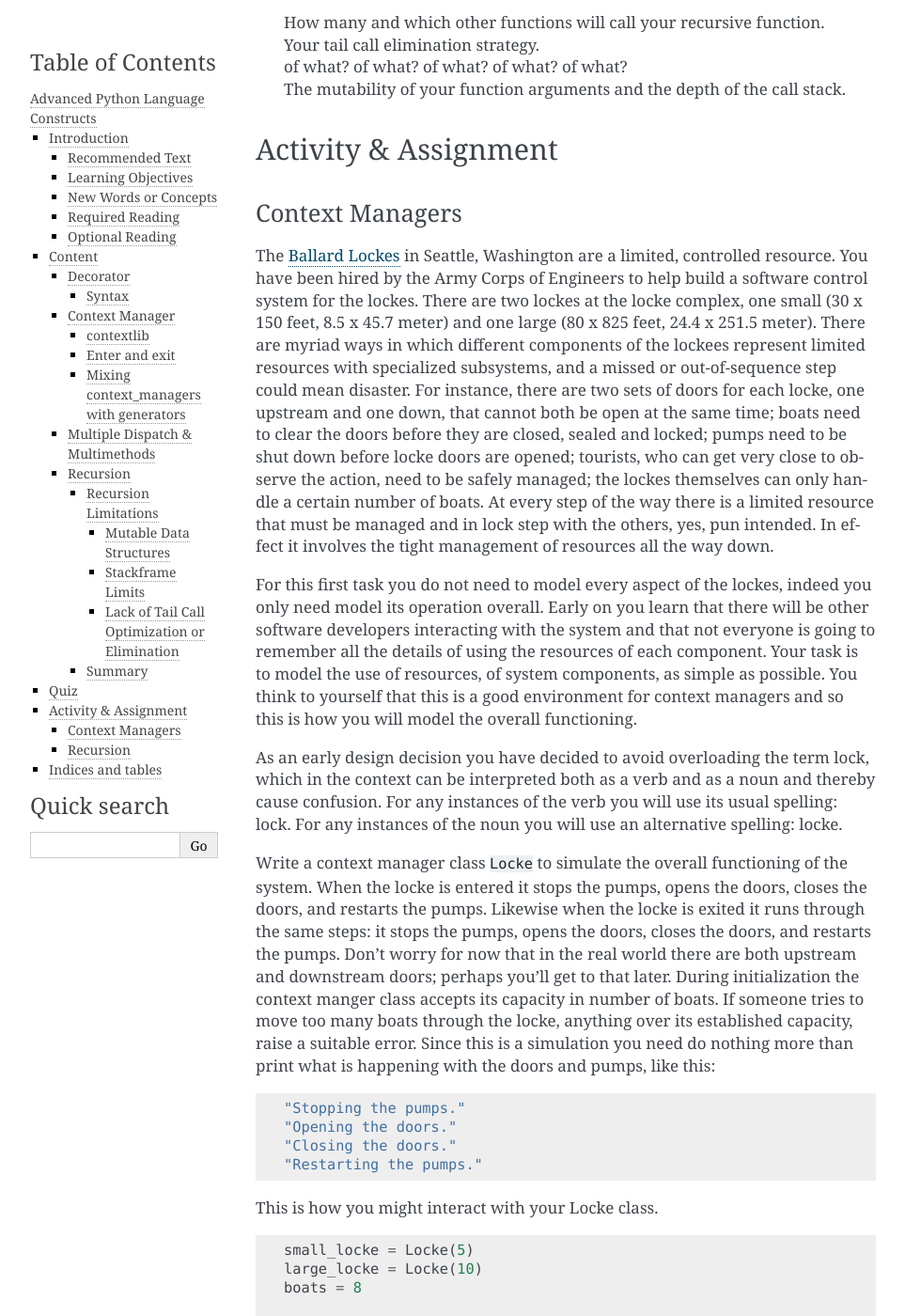
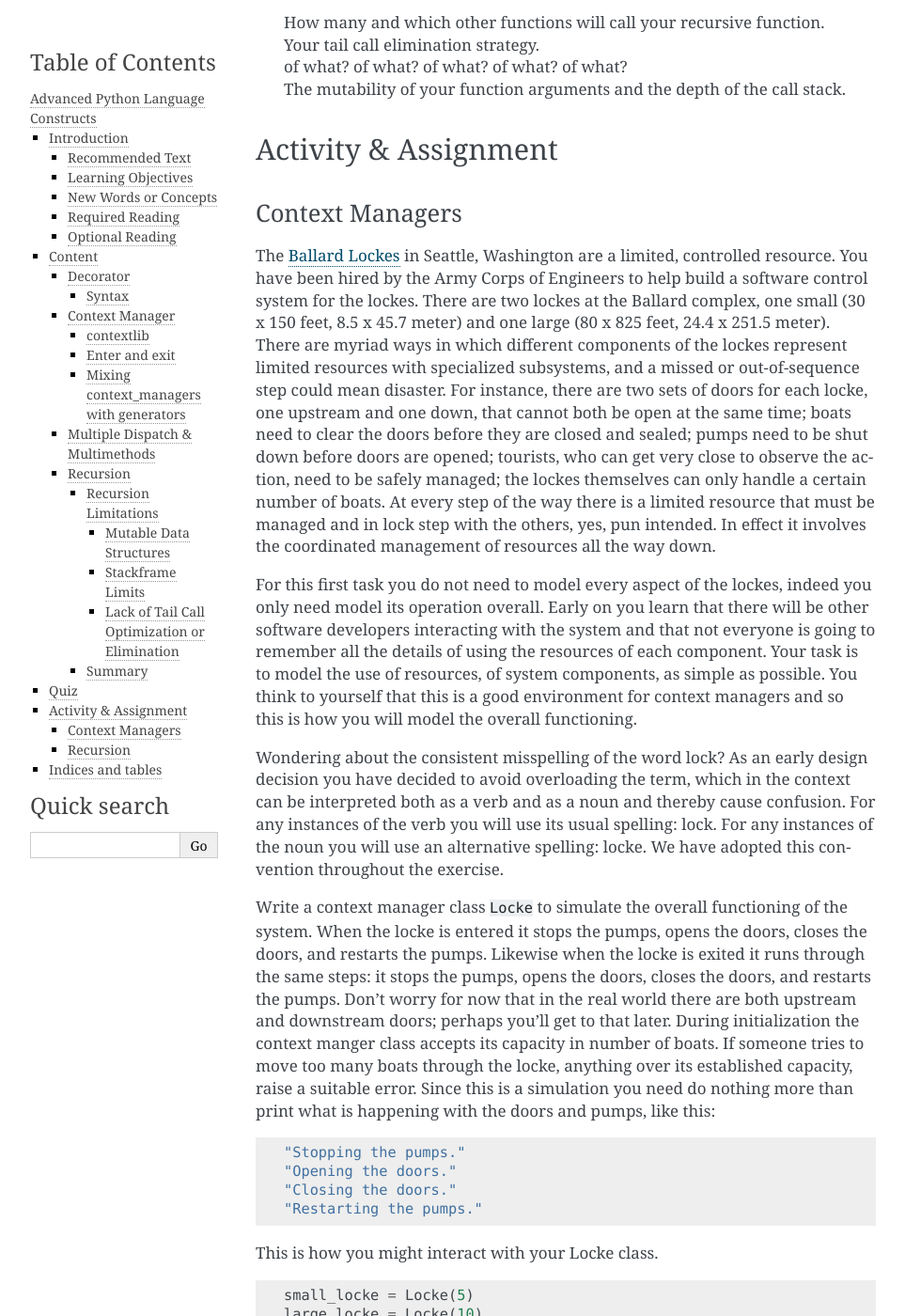
Before and after one commit to rriehle/AdvancedConstructs, a Sphinx documentation site: the page built from source/index.rst, in a window 1280 px wide and 1400 px high, scrolled down 11993 px. Shown: the whole window at 94% size, without its empty margins (148-1111 px from the left). Built offline with Sphinx 7.4.7, drawn with Linux system fonts in a browser that asks for light colours.

Commit message:
explanitory text

```diff
--- a/source/index.rst
+++ b/source/index.rst
@@ -556,11 +556,11 @@ Activity & Assignment
 Context Managers
 ================
 
-The `Ballard Lockes <https://en.wikipedia.org/wiki/Ballard_Locks>`_ in Seattle, Washington are a limited, controlled resource.  You have been hired by the Army Corps of Engineers to help build a software control system for the lockes.  There are two lockes at the locke complex, one small (30 x 150 feet, 8.5 x 45.7 meter) and one large (80 x 825 feet, 24.4 x 251.5 meter).  There are myriad ways in which different components of the lockees represent limited resources with specialized subsystems, and a missed or out-of-sequence step could mean disaster.  For instance, there are two sets of doors for each locke, one upstream and one down, that cannot both be open at the same time; boats need to clear the doors before they are closed, sealed and locked; pumps need to be shut down before locke doors are opened; tourists, who can get very close to observe the action, need to be safely managed; the lockes themselves can only handle a certain number of boats.  At every step of the way there is a limited resource that must be managed and in lock step with the others, yes, pun intended.  In effect it involves the tight management of resources all the way down.
+The `Ballard Lockes <https://en.wikipedia.org/wiki/Ballard_Locks>`_ in Seattle, Washington are a limited, controlled resource.  You have been hired by the Army Corps of Engineers to help build a software control system for the lockes.  There are two lockes at the Ballard complex, one small (30 x 150 feet, 8.5 x 45.7 meter) and one large (80 x 825 feet, 24.4 x 251.5 meter).  There are myriad ways in which different components of the lockes represent limited resources with specialized subsystems, and a missed or out-of-sequence step could mean disaster.  For instance, there are two sets of doors for each locke, one upstream and one down, that cannot both be open at the same time; boats need to clear the doors before they are closed and sealed; pumps need to be shut down before doors are opened; tourists, who can get very close to observe the action, need to be safely managed; the lockes themselves can only handle a certain number of boats.  At every step of the way there is a limited resource that must be managed and in lock step with the others, yes, pun intended.  In effect it involves the coordinated management of resources all the way down.
 
 For this first task you do not need to model every aspect of the lockes, indeed you only need model its operation overall.  Early on you learn that there will be other software developers interacting with the system and that not everyone is going to remember all the details of using the resources of each component.  Your task is to model the use of resources, of system components, as simple as possible.  You think to yourself that this is a good environment for context managers and so this is how you will model the overall functioning.
 
-As an early design decision you have decided to avoid overloading the term lock, which in the context can be interpreted both as a verb and as a noun and thereby cause confusion.  For any instances of the verb you will use its usual spelling: lock.  For any instances of the noun you will use an alternative spelling: locke.
+Wondering about the consistent misspelling of the word lock?  As an early design decision you have decided to avoid overloading the term, which in the context can be interpreted both as a verb and as a noun and thereby cause confusion.  For any instances of the verb you will use its usual spelling: lock.  For any instances of the noun you will use an alternative spelling: locke.  We have adopted this convention throughout the exercise.
 
 Write a context manager class ``Locke`` to simulate the overall functioning of the system.  When the locke is entered it stops the pumps, opens the doors, closes the doors, and restarts the pumps.  Likewise when the locke is exited it runs through the same steps: it stops the pumps, opens the doors, closes the doors, and restarts the pumps.  Don't worry for now that in the real world there are both upstream and downstream doors; perhaps you'll get to that later.  During initialization the context manger class accepts its capacity in number of boats.  If someone tries to move too many boats through the locke, anything over its established capacity, raise a suitable error.  Since this is a simulation you need do nothing more than print what is happening with the doors and pumps, like this:
 
```
